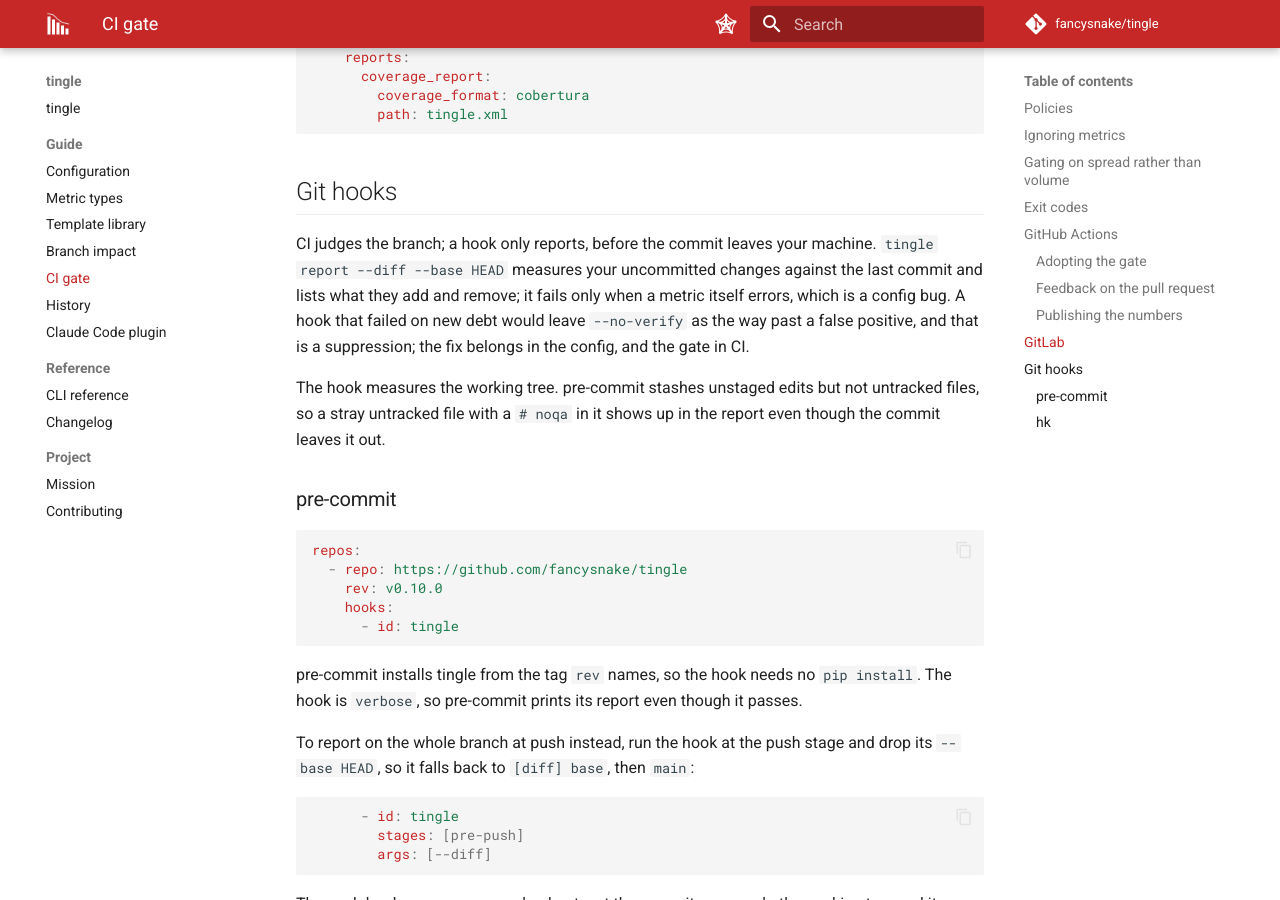
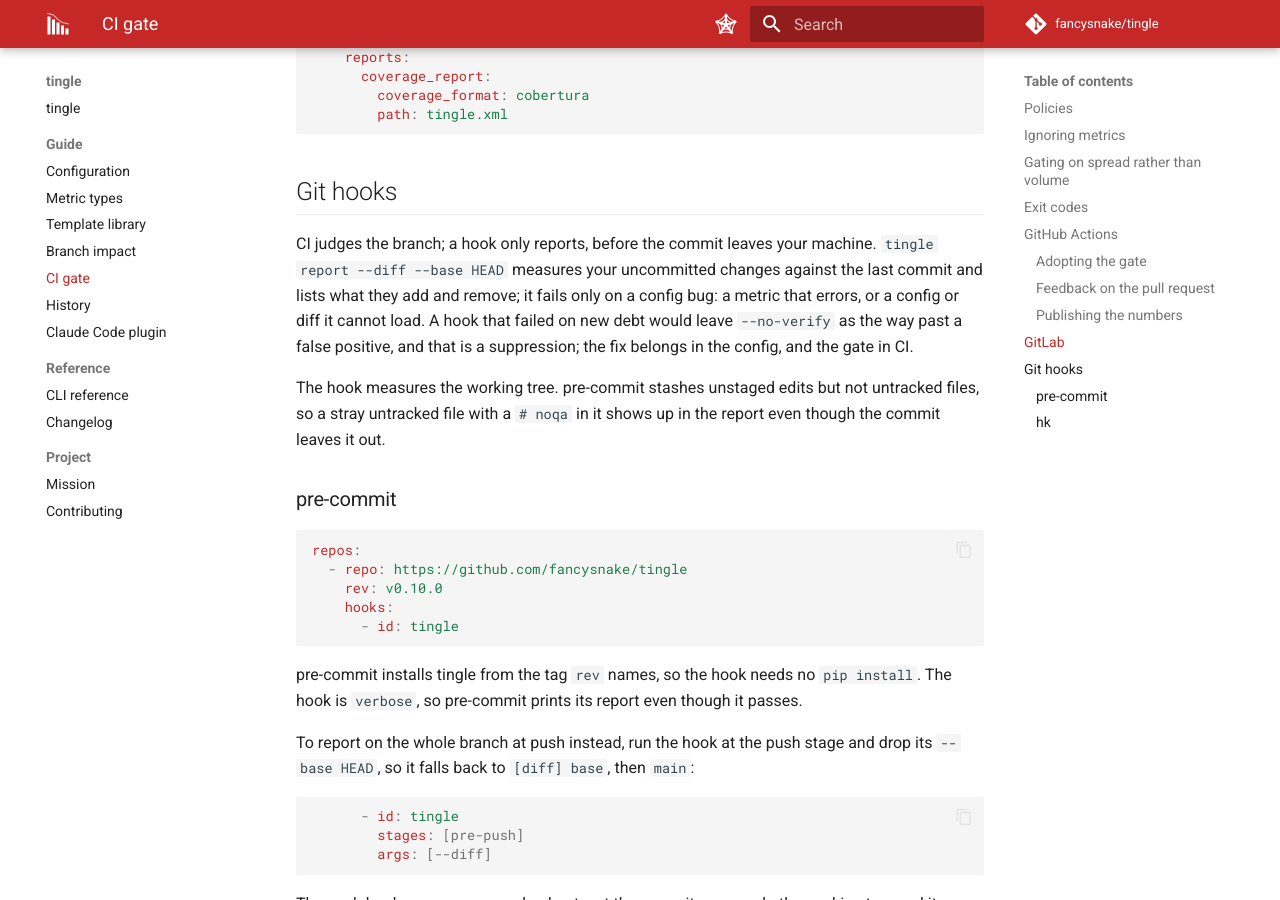
Before and after one commit to fancysnake/tingle, an MkDocs documentation site: the page built from docs/check.md, in a window 1280 px wide and 900 px high, scrolled down 4353 px. Built offline with MkDocs 1.6.1 and Material for MkDocs 9.7.7, drawn with Linux system fonts in a browser that asks for light colours; comment, search, counter and statistics services are not loaded.

Commit message:
chore: act on the review triage

```diff
--- a/docs/check.md
+++ b/docs/check.md
@@ -202,9 +202,10 @@ tingle:
 CI judges the branch; a hook only reports, before the commit leaves your
 machine. `tingle report --diff --base HEAD` measures your uncommitted changes
 against the last commit and lists what they add and remove; it fails only
-when a metric itself errors, which is a config bug. A hook that failed on
-new debt would leave `--no-verify` as the way past a false positive, and that
-is a suppression; the fix belongs in the config, and the gate in CI.
+on a config bug: a metric that errors, or a config or diff it cannot load.
+A hook that failed on new debt would leave `--no-verify` as the way past a
+false positive, and that is a suppression; the fix belongs in the config, and
+the gate in CI.
 
 The hook measures the working tree. pre-commit stashes unstaged edits but not
 untracked files, so a stray untracked file with a `# noqa` in it shows up in
```
